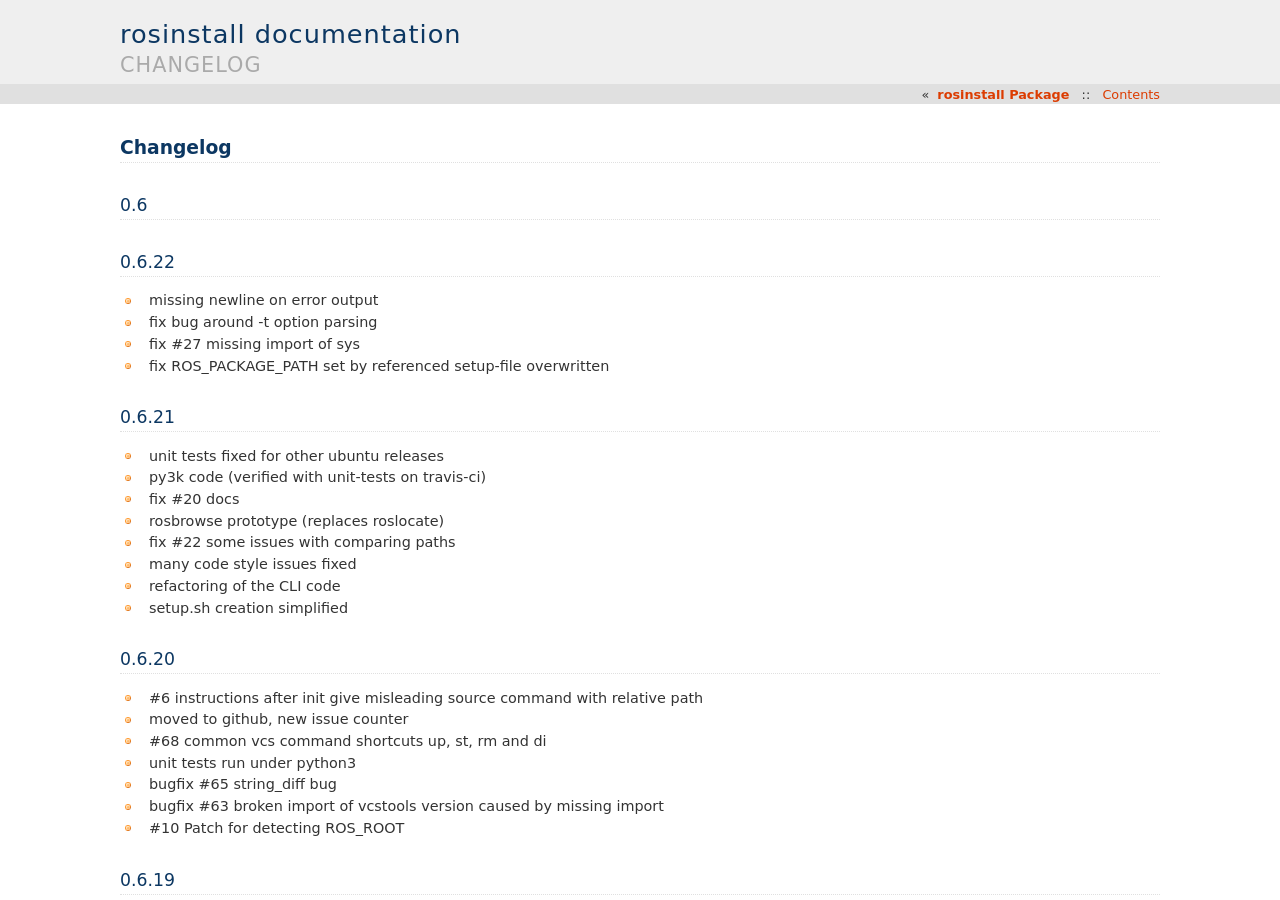
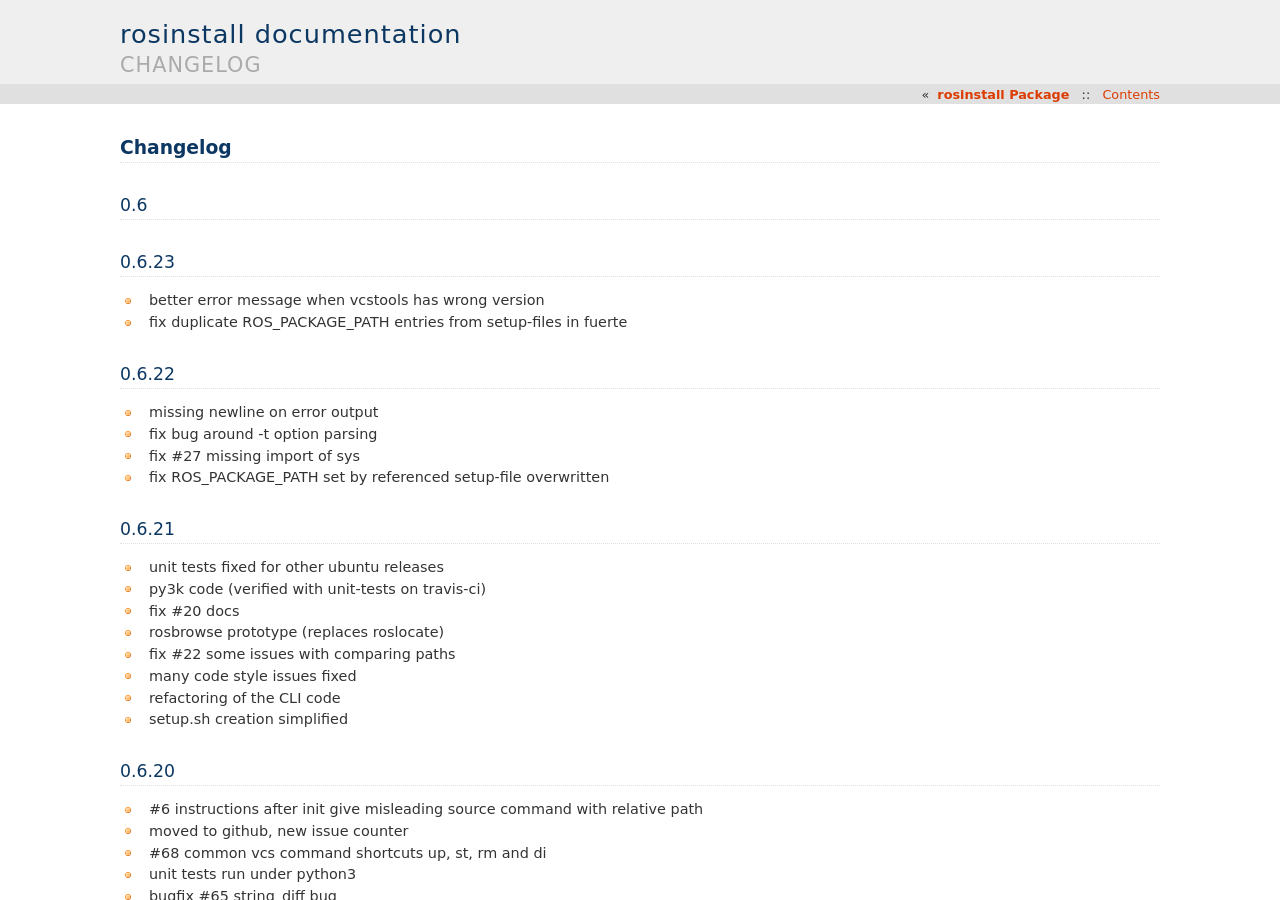
Before and after one commit to vcstools/rosinstall, a Sphinx documentation site: the page built from doc/changelog.rst, in a window 1280 px wide and 900 px high. Built offline with Sphinx 7.4.7, drawn with Linux system fonts in a browser that asks for light colours.

Commit message:
changelog updated

```diff
--- a/doc/changelog.rst
+++ b/doc/changelog.rst
@@ -3,6 +3,12 @@
 
 0.6
 ---
+
+0.6.23
+------
+
+- better error message when vcstools has wrong version
+- fix duplicate ROS_PACKAGE_PATH entries from setup-files in fuerte
 
 0.6.22
 ------
```
